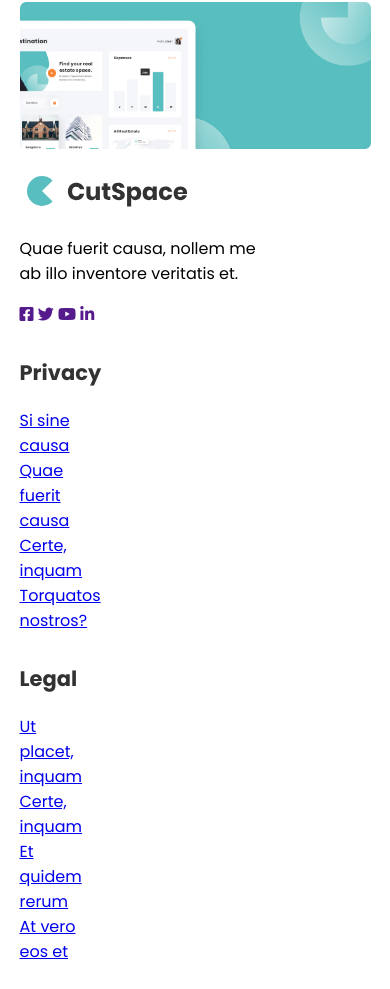
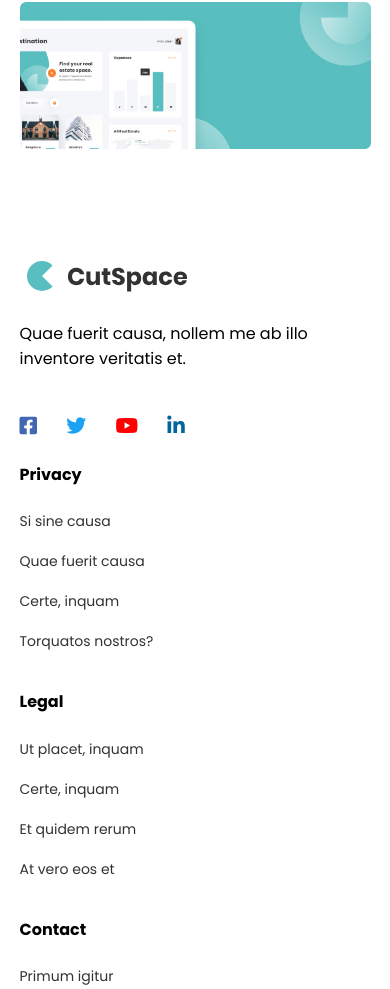
Before and after one commit to dashanazzarova/homework, a plain HTML site: page cutspace/index.html in a window 390 px wide. Shown: the part 2247-3236 px from the top of the page. Drawn offline with Linux system fonts and the light colour scheme.

Commit message:
homework 15

```diff
--- a/cutspace/index.html
+++ b/cutspace/index.html
@@ -118,7 +118,6 @@
                                 </div>
                             </div>
                         </div>
-                        <div class="footer-row-2">
                         <div class="col">
                             <h4 class="footer-heading">Privacy</h4>
                             <ul class="footer-list">
@@ -169,9 +168,7 @@
                         </div>
                     </div>
                 </div>
-                </div>
             </footer>
         </div>
-
     </body>
 </html>
--- a/cutspace/scss/style.scss
+++ b/cutspace/scss/style.scss
@@ -398,58 +398,39 @@ input {
     }
 }
 
-
 .footer {
     padding: 85px 0;
 
-    @media(max-width:769px)  {
-        padding: 0;
-    }
-
-    &-row {
+    .footer-row {
         display: flex;
 
         @media (max-width: 992px) {
             flex-direction: column;
-            flex-wrap: wrap;
+        }
+
+        @media (max-width: 576px) {
+            .col, .col-1 {
+                flex-direction: column;
             }
         }
 
-    &-row-2 {
-        @media (min-width:576px) and (max-width:769px) {
-            display: flex;
-        }
     }
 
     .col-1 {
         flex-basis: 40%;
         max-width: 40%;
 
-        @media (max-width:576px) {
-            max-width: 70%;
-            flex-basis: 70%;
-        }
-
         &-inner {
             max-width: 300px;
-
-            @media (max-width:576px) {
-                max-width: 100%;
-            }
         }
     }
 
     .col {
         flex-basis: 20%;
         max-width: 20%;
-
-        @media (min-width:576px) and (max-width:769px) {
-            max-width: 50%;
-            flex-basis: 50%;
-        }
     }
 
-    &-heading {
+    .footer-heding {
         font-size: 21px;
         color: $darkgrey;
         margin: 0 0 20px;
@@ -457,32 +438,28 @@ input {
         @media (max-width: 992px) {
             margin-top: 30px;
         }
-
-        @media (max-width: 576px) {
-            .col-1, .col {
-                flex-basis: 100%;
-                max-width: 100%;
-        }
     }
 
-    &-list {
-
-        @media(max-width:576px)  {
-            display: flex;
-            flex-direction: row;
-        }
-
+    .footer-list {
         &-item {
             margin-bottom: 15px;
-
-            @media(max-width:576px)  {
-                margin-right: 30px;
-            }
 
             a {
                 color: $darkgrey;
                 text-decoration: none;
+                font-size: 14px;
             }
+        }
+    }
+
+    @media (max-width: 992px) {
+        flex-direction: column;
+    }
+
+    @media (max-width: 576px) {
+        .col, .col-1 {
+            flex-basis: 100%;
+            max-width: 100%;
         }
     }
 
@@ -490,16 +467,15 @@ input {
         margin-top: 40px;
 
         a {
-            margin-right: 30px;
+            margin-right: 25px;
             font-size: 20px;
-        }
 
             .fa-facebook-square {
-            color:  #4267B2;
+                color: #4267B2;
             }
 
             .fa-twitter {
-            color:  #1DA1F2;
+                color: #1DA1F2;;
             }
 
             .fa-youtube {
@@ -511,3 +487,4 @@ input {
             }
         }
     }
+}
```
Also changed, not shown: cutspace/css/style.css, 1 other file. Lines whose indentation alone changed are shown as unchanged.
